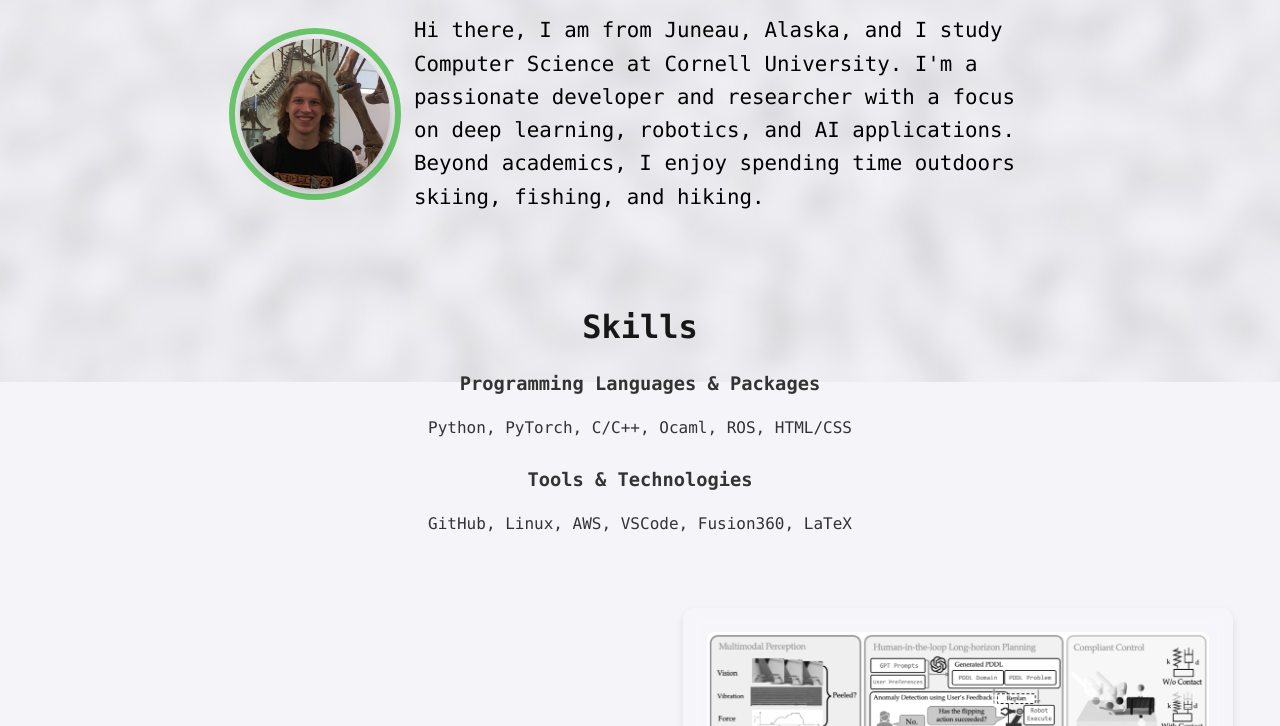
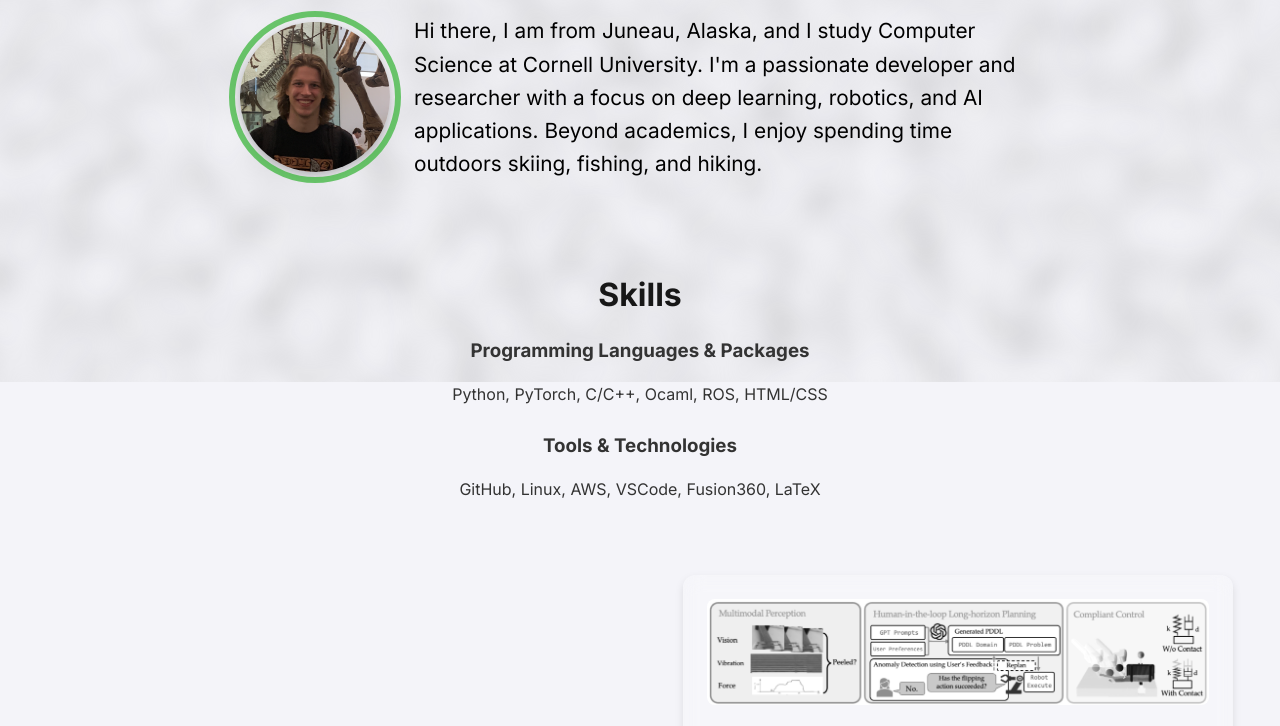
Before and after one commit to LukeKulm/lukekulm.github.io, a plain HTML site: page index.html in a window 1280 px wide. Shown: the part 498-1224 px from the top of the page. Drawn offline with Linux system fonts and the light colour scheme.

Commit message:
updated the font to use the inter typeface, making the website more modern

```diff
--- a/index.html
+++ b/index.html
@@ -10,6 +10,7 @@
 
 <head>
   <link href="https://fonts.googleapis.com/css2?family=Audiowide&display=swap" rel="stylesheet">
+  <link href="https://fonts.googleapis.com/css2?family=Inter:wght@400;500;600;700&display=swap" rel="stylesheet">
   <meta charset="UTF-8">
   <meta name="viewport" content="width=device-width, initial-scale=1.0">
   <title>Luke Kulm - Portfolio</title>
--- a/styles.css
+++ b/styles.css
@@ -3,7 +3,7 @@
   margin: 0;
   padding: 0;
   box-sizing: border-box;
-  font-family: "Lucida Console", monospace, sans-serif;
+  font-family: "Inter", sans-serif;
 }
 
 /* Basic Body Styling */
```
